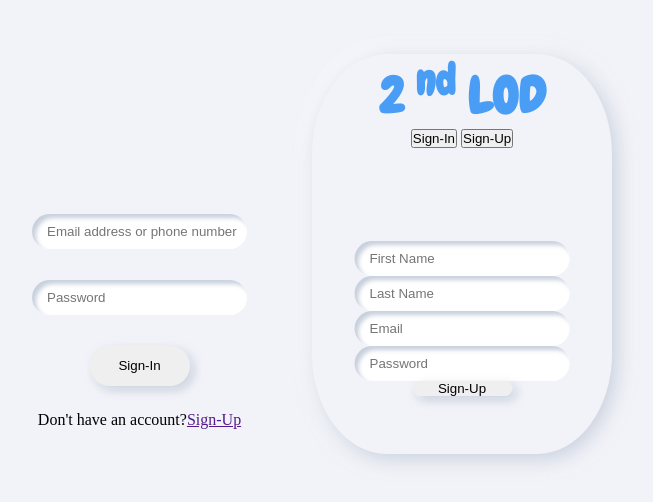
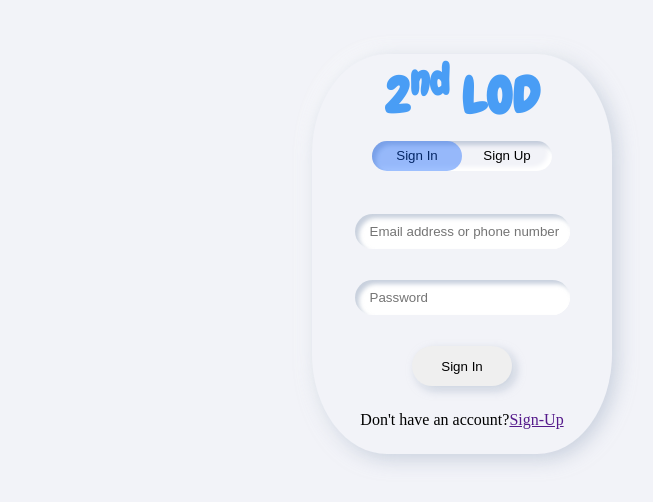
Before and after one commit to MuhammadYaseenAyub/2LOD, a plain HTML site: page sign-in-up.html in a window 1280 px wide. Shown: the part 146-648 px from the top of the page, without its empty margins (178-831 px from the left). Drawn offline with Linux system fonts and the light colour scheme.

Commit message:
added javascript to log-in/sign-up form.
used javascript to create a nice animation in log-in/sign-up page.

```diff
--- /dev/null
+++ b/JS/sign-in-up.js
@@ -0,0 +1,40 @@
+// SELECTORS
+const pageSlider = document.querySelector(".page-slider")
+const signInBtn = document.querySelector(".sign-in-btn")
+const signUpBtn = document.querySelector(".sign-up-btn")
+const signIn = document.querySelector(".sign-in")
+const signUp = document.querySelector(".sign-up")
+const dob = document.querySelector(".dob")
+const nextBtn = document.querySelector(".next-btn")
+
+
+// EVENT LISTENER
+signInBtn.addEventListener("click", signInSlider)
+signUpBtn.addEventListener("click", signUpSlider)
+nextBtn.addEventListener("click", dobSlider)
+
+
+
+// FUNCTIONS
+function signInSlider () {
+    pageSlider.style.transform = "translateX(0%)"
+    signIn.style.transform = "translateX(100%)"
+    signUp.style.transform = "translateX(100%)"
+    dob.style.transform = "translate(100%)"
+}
+
+
+function signUpSlider () {
+    pageSlider.style.transform = "translateX(100%)"
+    signIn.style.transform = "translateX(-100%)"
+    signUp.style.transform = "translateX(0%)"
+    dob.style.transform = "translate(100%)"
+}
+
+
+function dobSlider () {
+    pageSlider.style.transform = "translateX(100%)"
+    signIn.style.transform = "translateX(-100%)"
+    signUp.style.transform = "translateX(-100%)"
+    dob.style.transform = "translate(100%)"
+}
--- a/css/sign-in-up.css
+++ b/css/sign-in-up.css
@@ -24,6 +24,7 @@ body {
     justify-content: stretch;
     align-items: center;
     flex-direction: column;
+    overflow: hidden;
 }
 
 .main > h1 {
@@ -35,6 +36,38 @@ body {
 
 .buttons {
     flex: 1;
+    display: flex;
+    justify-content: center;
+    align-items: center;
+    width: max-content;
+
+}
+
+.buttons > div {
+    border-radius: 20px;
+    box-shadow: inset 4px 4px 4px rgba(163, 177, 198, 0.6),
+    inset -4px -4px 4px white;
+    display: flex;
+}
+
+.page-slider {
+    width: 90px;
+    height: 30px;
+    border-radius: 20px;
+    background-color: rgba(11, 96, 253, 0.4);
+    pointer-events: none;
+    position: absolute;
+    transition: 0.6s ease;
+}
+
+.buttons button {
+    height: 30px;
+    width: 90px;
+    border-radius: 20px;
+    border: none;
+    outline: none;
+    background-color: transparent;
+    cursor: pointer;
 }
 
 .sign-in-up {
@@ -60,8 +93,8 @@ body {
     flex-direction: column;
     justify-content: space-around;
     align-items: center;
-    /* transform: translateX(50%); */
-    transform: translateX(-100%);
+    transform: translateX(100%);
+    transition: 0.6s ease;
 }
 
 .sign-in-form {
@@ -80,7 +113,7 @@ body {
     align-items: center;
 }
 
-.sign-in-form div {
+.sign-in-form .input-div {
     display: flex;
     flex-direction: column;
     justify-content: space-evenly;
@@ -89,15 +122,24 @@ body {
     flex: 4;
 }
 
+.sign-up-form .sign-in-div {
+    flex: 1;
+}
+
 .sign-in-form button {
-    flex: 1;
+
     width: 100px;
-    height: 5px;
+    height: 40px;
     border-radius: 20px;
     box-shadow: 4px 4px 10px rgba(163, 177, 198, 0.6),
     3px 3px 3px white;
     border: none;
     outline: none;
+    cursor: pointer;
+    transition: 0.3s ease;
+}
+.sign-in-form button:hover {
+    transform: scale(1.1);
 }
 
 
@@ -110,45 +152,42 @@ body {
     width: 100%;
     height: 100%;
     display: flex;
-    flex-direction: column;
-    justify-content: space-around;
+    justify-content: flex-start;
     align-items: center;
-    /* transform: translateX(100%); */
-    transform: translateX(-50%);
+    transform: translateX(100%);
+    transition: 0.6s ease;
 }
 
 .sign-up-form {
+    width: 100%;
+    height: 100%;
     display: flex;
     flex-direction: column;
-    justify-content: space-around;
-    align-items: center;
-    width: 100%;
-    flex: 3;
-}
-
-.sign-up span {
-    flex: 1;
-    display: flex;
-    justify-content: center;
+    justify-content: flex-start;
     align-items: center;
 }
 
-.sign-up-form div {
-    display: flex;
-    flex-direction: column;
-    justify-content: space-evenly;
-    align-items: center;
-    width: 100%;
-    flex: 4;
+.sign-up-form input {
+    margin: 5px 0px;
 }
 
-.sign-up-form button {
-    flex: 1;
-    width: 100px;
-    height: 5px;
-    border-radius: 20px;
-    box-shadow: 4px 4px 10px rgba(163, 177, 198, 0.6),
-    3px 3px 3px white;
+.next-btn {
+    margin-top: 20px;
+    width: 60px;
+    height: 30px;
+    border-radius: 10px;
     border: none;
     outline: none;
+    background-color: rgb(73, 157, 245);
+    color: white;
+    cursor: pointer;
 }
+.next-btn:hover {
+    background-color: rgb(50, 143, 243);
+}
+
+
+.dob {
+    transform: translateX(100%);
+    transition: 0.6s ease;
+}
--- a/sign-in-up.html
+++ b/sign-in-up.html
@@ -11,23 +11,28 @@
 
 <body>
     <div class="main">
-        <h1>2 <sup>nd</sup> LOD</h1>
+        <h1>2<sup>nd</sup> LOD</h1>
         <div class="buttons">
-            <button>Sign-In</button>
-            <button>Sign-Up</button>
+            <div>
+                <div class="page-slider"></div>
+                <button class="sign-in-btn">Sign In</button>
+                <button class="sign-up-btn">Sign Up</button>
+            </div>
         </div>
         <div class="sign-in-up">
 
             <div class="sign-in">
 
                 <form class="sign-in-form" action="">
-                    <div>
+                    <div class="input-div">
                         <input placeholder="Email address or phone number" type="text">
                         <input placeholder="Password" type="text">
                     </div>
-                    <button>
-                        Sign-In
-                    </button>
+                    <div class="sign-in-div">
+                        <button>
+                            Sign In
+                        </button>
+                    </div>
                 </form>
 
                 <span>
@@ -36,7 +41,7 @@
                 </span>
             </div>
             <div class="sign-up">
-                <div>
+                <div class="user-name">
                     <form class="sign-up-form" action="">
                         <div>
                             <input placeholder="First Name" type="text">
@@ -44,8 +49,18 @@
                             <input placeholder="Email" type="text">
                             <input placeholder="Password" type="text">
                         </div>
+                        <button type="button" class="next-btn">
+                            Next
+                        </button>
+                    </form>
+                </div>
+                <div class="dob">
+                    <form action="">
+                        <div>
+                            <input type="date">
+                        </div>
                         <button>
-                            Sign-Up
+                            Sign Up
                         </button>
                     </form>
                 </div>
@@ -54,5 +69,6 @@
     </div>
 </body>
 <script src="https://kit.fontawesome.com/a076d05399.js"></script>
+<script src="./JS/sign-in-up.js"></script>
 
 </html>
```
